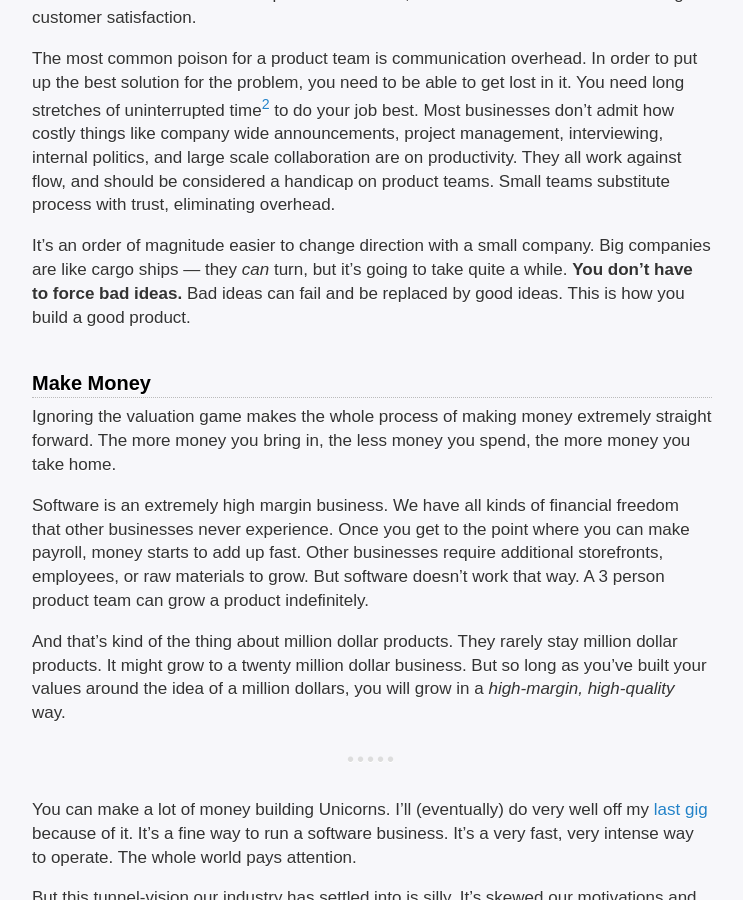
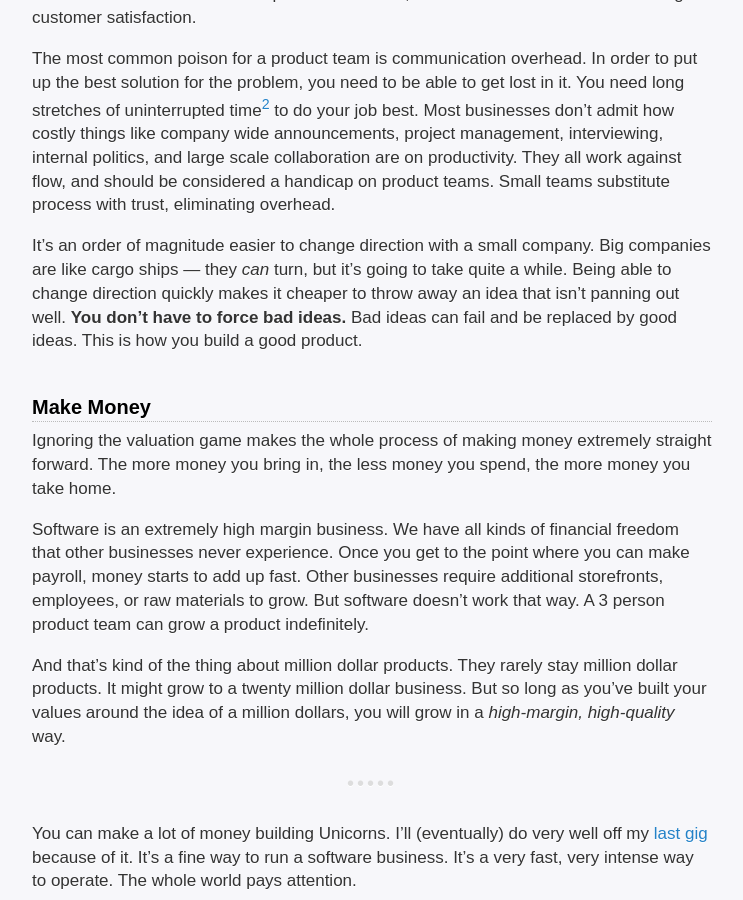
Before and after one commit to kneath/kneath.github.com, a Jekyll site: the page built from _posts/2015-08-26-million-dollar-products.md, in a window 1280 px wide and 900 px high, scrolled down 2905 px. Shown: the whole window, without its empty margins (268-1011 px from the left). Built offline with Jekyll 4.4.1, drawn with Linux system fonts in a browser that asks for light colours; Markdown is read by kramdown in place of the engine named in the settings; comment, search, counter and statistics services are not loaded.

Commit message:
This paragraph was bugging me

```diff
--- a/_posts/2015-08-26-million-dollar-products.md
+++ b/_posts/2015-08-26-million-dollar-products.md
@@ -66,7 +66,7 @@ Product teams are fueled by context. With a small team and a small customer base
 
 The most common poison for a product team is communication overhead. In order to put up the best solution for the problem, you need to be able to get lost in it. You need long stretches of uninterrupted time<sup><a href="#footnote2">2</a></sup> to do your job best. Most businesses don't admit how costly things like company wide announcements, project management, interviewing, internal politics, and large scale collaboration are on productivity. They all work against flow, and should be considered a handicap on product teams. Small teams substitute process with trust, eliminating overhead.
 
-It's an order of magnitude easier to change direction with a small company. Big companies are like cargo ships — they *can* turn, but it's going to take quite a while. **You don't have to force bad ideas.** Bad ideas can fail and be replaced by good ideas. This is how you build a good product.
+It's an order of magnitude easier to change direction with a small company. Big companies are like cargo ships — they *can* turn, but it's going to take quite a while. Being able to change direction quickly makes it cheaper to throw away an idea that isn't panning out well. **You don't have to force bad ideas.** Bad ideas can fail and be replaced by good ideas. This is how you build a good product.
 
 ## Make Money
 
```
